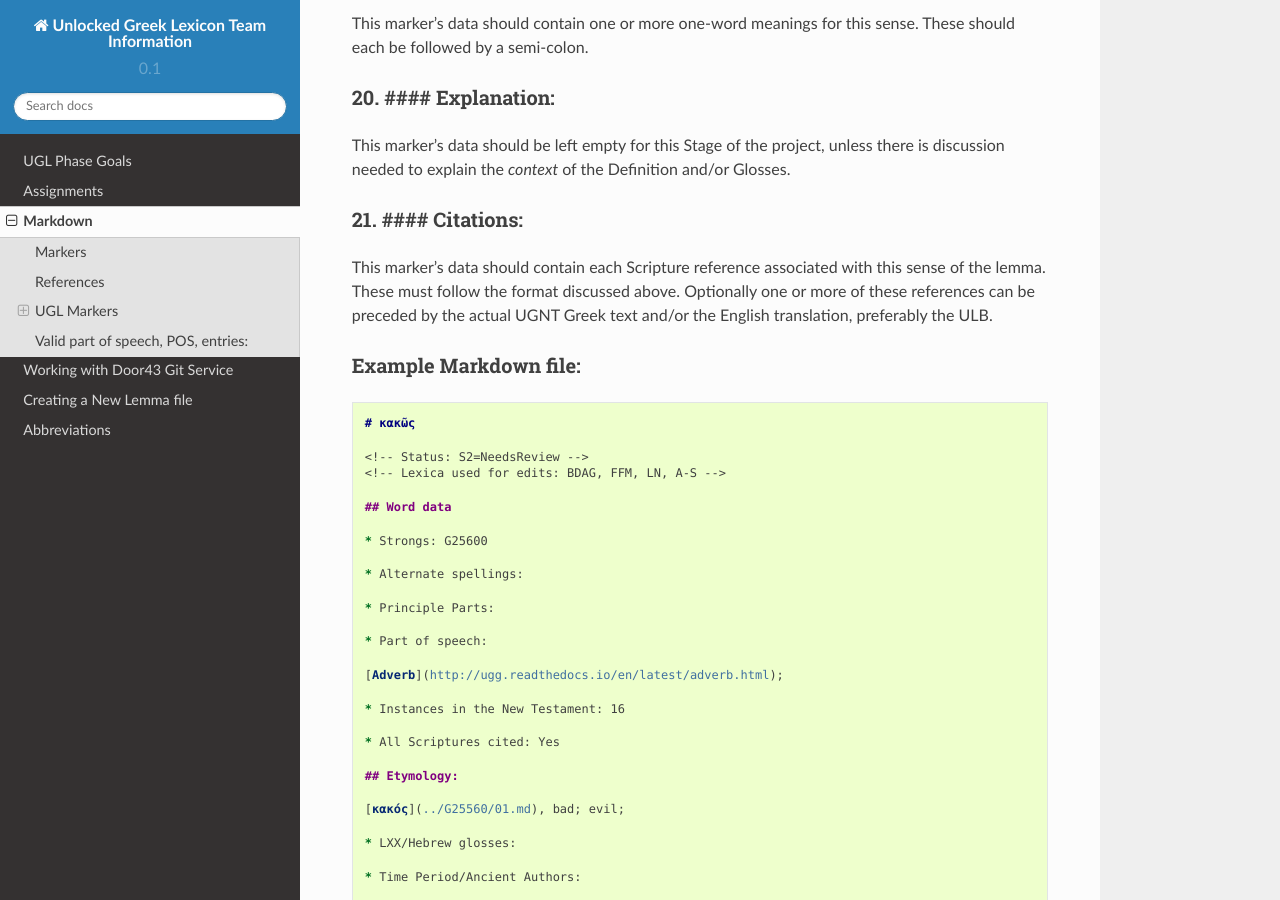
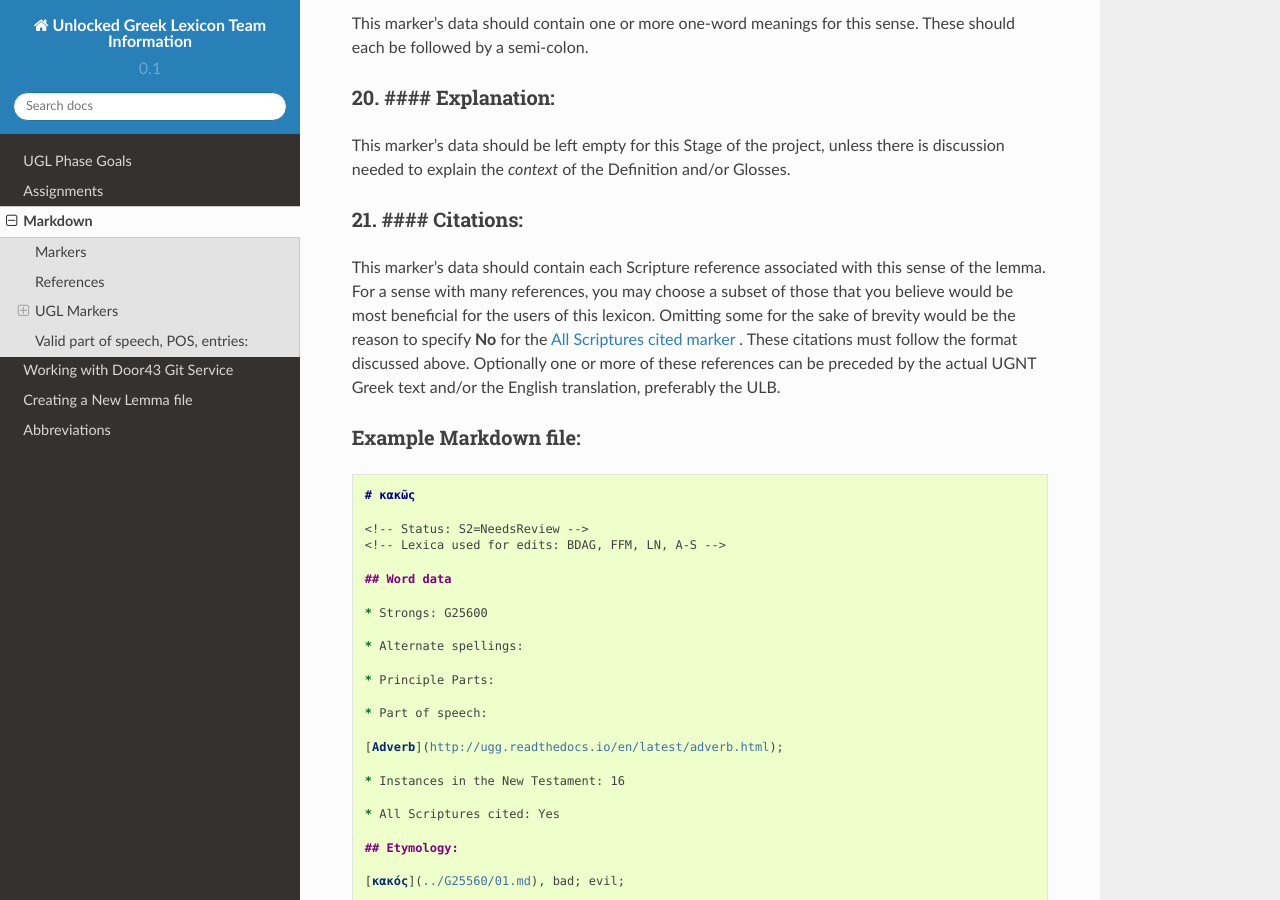
Before and after one commit to unfoldingWord-dev/Unlocked-Greek-Lexicon-Info, a Sphinx documentation site: the page built from docs/markdown.rst, in a window 1280 px wide and 900 px high, scrolled down 5978 px. Built offline with Sphinx 7.4.7 and the Read the Docs theme 2.0.0, drawn with Linux system fonts in a browser that asks for light colours; some of the changed text lies outside the part shown.

Commit message:
Editorials from Grant
I still need to do some re-wording on #18 Definitions and on finding and referencing a link to A-S

```diff
--- a/docs/markdown.rst
+++ b/docs/markdown.rst
@@ -28,7 +28,7 @@ Markdown does support specification of comments. Lines 3 and 4 of each lemma fil
 Editing for the first of these is only allowed for the value of S2 (Stage 2 of project)  and for the specification of the lexica that were used for editing the file, in the second. The valid values for S2 are:
   * NeedsEdit  {initial value when you start editing}
   * NeedsReview  {value you must enter before performing the git commit for your edits}
-  * NeedsFinalCheck {Reviewer enters thiss when 1st Review is complete}
+  * NeedsFinalCheck {Reviewer enters this when 1st Review is complete}
   * ReadyforPublication {Final Reviewer enters this when Final Check/2nd Review is complete}
 
 The list of lexica should be entered as abbreviations per the list shown in the   `Lexica <http://ugl-info.readthedocs.io/en/latest/abbreviations.html#lexica>`_ section.
@@ -44,7 +44,7 @@ There is a required format needed to specify a reference to a different Greek le
 References to passages of Scripture, Old Testament, New Testament, of Septuagint also have a fixed format. When to add these will be discussed under the appropriate marker discussions, below. The format for this is:
 ::
   [<Standard book name> <chapter number>:<verse number>](<USFM book name> <chapter number>:<verse number>)
-Where: <Standard book name> and <USFM book name> entries have a defined set of values as documented in the `USFM Names <http://ugl-info.readthedocs.io/en/latest/abbreviations.html#usfm-names>`_ section.
+<Standard book name> and <USFM book name> entries have a defined set of values as documented in the `USFM Names <http://ugl-info.readthedocs.io/en/latest/abbreviations.html#usfm-names>`_ section.
 
 Each reference should be terminated with a semi-colon. Sequential references in the same book or same chapter of the same book can be abbreviated in their Standard form, though their USFM form must be complete for each reference. These sequential, abbreviated, references cannot be separated by references to other books.
 e.g.
@@ -157,7 +157,7 @@ This marker's data should be left empty for this Stage of the project, unless th
 
 21. #### Citations:
 ^^^^^^^^^^^^^^^^^^^
-This marker's data should contain each Scripture reference associated with this sense of the lemma. These must follow the format discussed above. Optionally one or more of these references can be preceded by the actual UGNT Greek text and/or the English translation, preferably the ULB.
+This marker's data should contain each Scripture reference associated with this sense of the lemma. For a sense with many references, you may choose a subset of those that you believe would be most beneficial for the users of this lexicon. Omitting some for the sake of brevity would be the reason to specify **No** for the `All Scriptures cited marker <https://ugl-info.readthedocs.io/en/latest/markdown.html#all-scriptures-cited-yes-no>`_ . These citations must follow the format discussed above. Optionally one or more of these references can be preceded by the actual UGNT Greek text and/or the English translation, preferably the ULB.
 
 Example Markdown file:
 ^^^^^^^^^^^^^^^^^^^^^^
```
Also changed, not shown: other parts of docs/markdown.rst (+1 -1 lines).
